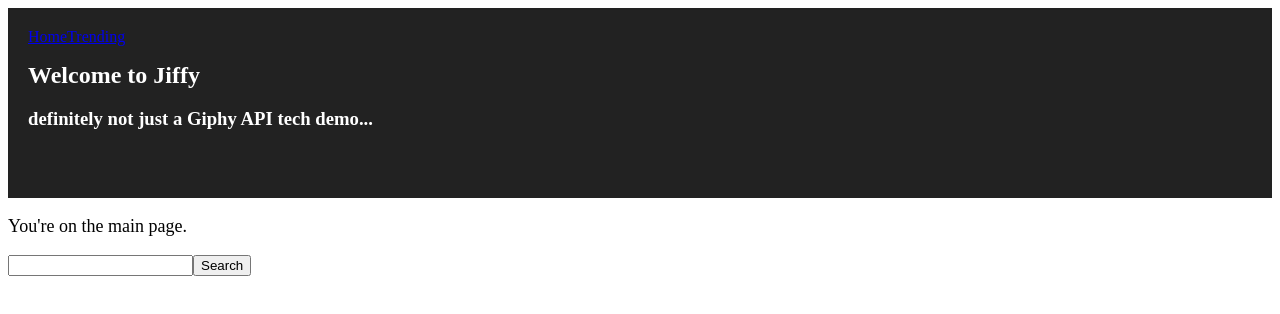
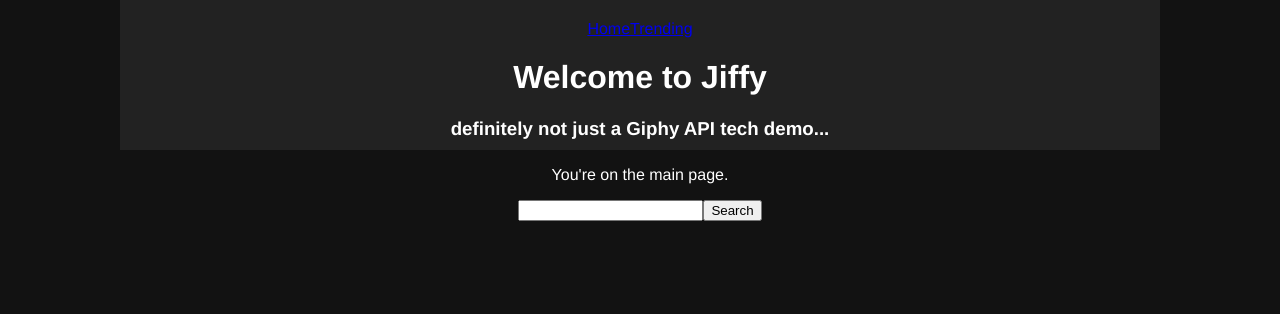
Before and after one commit to winstonzirjacksiii/jiffy, a React (Create React App) app: page / in a window 1280 px wide. Shown: the top 314 px of the page. Built offline with nearby package versions, Linux system fonts and the light colour scheme.

Commit message:
made a gifFormatter utility for data stuff and seperated gif grids into their own component to help with loading

```diff
--- a/src/App.css
+++ b/src/App.css
@@ -1,28 +1,62 @@
+* {
+  box-sizing: border-box;
+  -moz-box-sizing: border-box;
+  -webkit-box-sizing: border-box;
+}
+
+body {
+  background-color: #121212;
+  color: #fff;
+  font-family: 'interface','Helvetica Neue',helvetica,sans-serif;
+  font-size: 16px;
+  font-weight: normal;
+  height: 100%;
+  letter-spacing: 0;
+  margin: 0 auto;
+  min-height: 500px;
+  overflow-y: scroll;
+  text-align: center;
+  max-width: 1040px;
+}
+
 .App {
   text-align: center;
-}
-
-.App-logo {
-  animation: App-logo-spin infinite 20s linear;
-  height: 80px;
 }
 
 .App-header {
   background-color: #222;
   height: 150px;
   padding: 20px;
-  color: white;
 }
 
-.App-title {
-  font-size: 1.5em;
+.m-gif-grid {
+  column-count: 3;
+  column-gap: 1em;
 }
 
-.App-intro {
-  font-size: large;
+.m-gif-card {
+  background-color: #424242;
+  display: inline-block;
+  margin: 0 0 1em;
+  width: 100%;
+
+  cursor: pointer;
+  cursor: hand;
+}
+.m-gif-card--content {
+  padding:0.8em;
+}
+.m-gif-card img {
+  display:block;
+  width:100%;
+  height:auto;
 }
 
-@keyframes App-logo-spin {
-  from { transform: rotate(0deg); }
-  to { transform: rotate(360deg); }
+.m-toggle {
+  overflow:hidden;
+  max-height:0;
+  transition: max-height 250ms ease-in;
 }
+.m-toggle.is-active {
+  max-height:200px;
+}
--- a/src/components/GifCard.js
+++ b/src/components/GifCard.js
@@ -1,14 +1,34 @@
 import React from 'react';
 
-function GifCard({gifObj}) {
-  const {images, title, url, user} = gifObj;
-  return (
-    <article>
-      <a href={url} target="_blank">
-        <img src={images.downsized_large.url} alt={title} />
-      </a>
-    </article>
-  );
+class GifCard extends React.Component{
+  constructor(props) {
+    super(props);
+
+    this.state = {toggled: false}
+  }
+
+  handleClick() {
+    this.setState({toggled: !this.state.toggled});
+  }
+
+  render() {
+    const {src, title, url, username} = this.props.gifObj;
+    const toggleClass = this.state.toggled ? "is-active" : "";
+
+    return (
+      <article onClick={this.handleClick.bind(this)} className="m-gif-card">
+        <img src={src} alt={title} />
+        <div className={`m-toggle ${toggleClass}`}>
+          <div className="m-gif-card--content">
+            <h2>{title}</h2>
+            <h4>{username}</h4>
+            <a href={url} target="_blank">Link</a>
+          </div>
+        </div>
+      </article>
+    );
+  }
+
 }
 
 export default GifCard;
--- /dev/null
+++ b/src/components/GifGrid.js
@@ -0,0 +1,16 @@
+import React from 'react';
+import GifCard from '../components/GifCard';
+
+function GifGrid({gifs}) {
+  const gifCards = gifs.map((gifObj, index) => <GifCard key={index} gifObj={gifObj} />);
+
+  return (
+    <section>
+      <div className="m-gif-grid">
+        {gifCards}
+      </div>
+    </section>
+  );
+}
+
+export default GifGrid;
--- a/src/containers/Main.js
+++ b/src/containers/Main.js
@@ -1,7 +1,9 @@
 import React from 'react';
 import Giphy from '../modules/giphy';
-import GifCard from '../components/GifCard';
+import GifGrid from '../components/GifGrid';
 import SearchForm from '../components/SearchForm';
+
+import GifFormatter from '../modules/gifFormatter';
 
 class Main extends React.Component {
   constructor(props) {
@@ -16,12 +18,15 @@
 
   handleFormSubmit({term, count, rating}) {
     Giphy.searchGifs(term, count,rating).then((results) => {
-      if (results.length) this.setState({gifs: results});
+      if (results.length) {
+        const newResults = results.map(GifFormatter);
+
+        this.setState({gifs: newResults});
+      }
     });
   }
 
   render() {
-    const gifCards = this.state.gifs.map((gifObj, index) => <GifCard key={index} gifObj={gifObj} />);
 
     return (
       <main>
@@ -29,7 +34,7 @@
           You're on the main page.
         </p>
         <SearchForm handleSubmit={this.handleFormSubmit.bind(this)} />
-        <section>{gifCards}</section>
+        <GifGrid gifs={this.state.gifs}/>
       </main>
     );
   }
--- a/src/containers/Trending.js
+++ b/src/containers/Trending.js
@@ -1,33 +1,39 @@
 import React from 'react';
 import Giphy from '../modules/giphy';
-import GifCard from '../components/GifCard';
+import GifGrid from '../components/GifGrid';
+
+import GifFormatter from '../modules/gifFormatter';
+
 
 class Main extends React.Component {
   constructor(props) {
     super(props);
 
     this.state = {
-      gifs: [],
-      currOffset: 0,
-      loadMore: false
+      gifs: []
     }
   }
-  handleTrendingClick() {
+
+  componentDidMount() {
+    this.getTrendingData();
+  }
+
+  getTrendingData() {
     Giphy.getTrendingGifs().then((results) => {
-      if (results.length) this.setState({gifs: results});
+      const newResults = results.map(GifFormatter);
+
+      if (results.length) this.setState({gifs: newResults});
     });
   }
 
   render() {
-    const gifCards = this.state.gifs.map((gifObj, index) => <GifCard key={index} gifObj={gifObj} />);
-
     return (
       <main>
         <p className="App-intro">
           You're now on the trending page.
-          <button onClick={this.handleTrendingClick.bind(this)}>Trending</button>
+          <button onClick={this.getTrendingData.bind(this)}>Update Trending Maybe?</button>
         </p>
-        <section>{gifCards}</section>
+        <GifGrid gifs={this.state.gifs}/>
       </main>
     );
   }
--- a/src/layout/index.js
+++ b/src/layout/index.js
@@ -9,8 +9,8 @@
     <div className="primary-layout">
       <Header />
       <main>
-      <Route path="/" exact component={Main} />
-      <Route path="/trending" exact component={Trending} />
+        <Route path="/" exact component={Main} />
+        <Route path="/trending" exact component={Trending} />
       </main>
     </div>
   );
--- /dev/null
+++ b/src/modules/gifFormatter.js
@@ -0,0 +1,10 @@
+function GifFormatter(x) {
+  return {
+    src: x.images.downsized_large.url,
+    url: x.url,
+    username: x.username,
+    title: x.title
+  }
+}
+
+export default GifFormatter;
```
